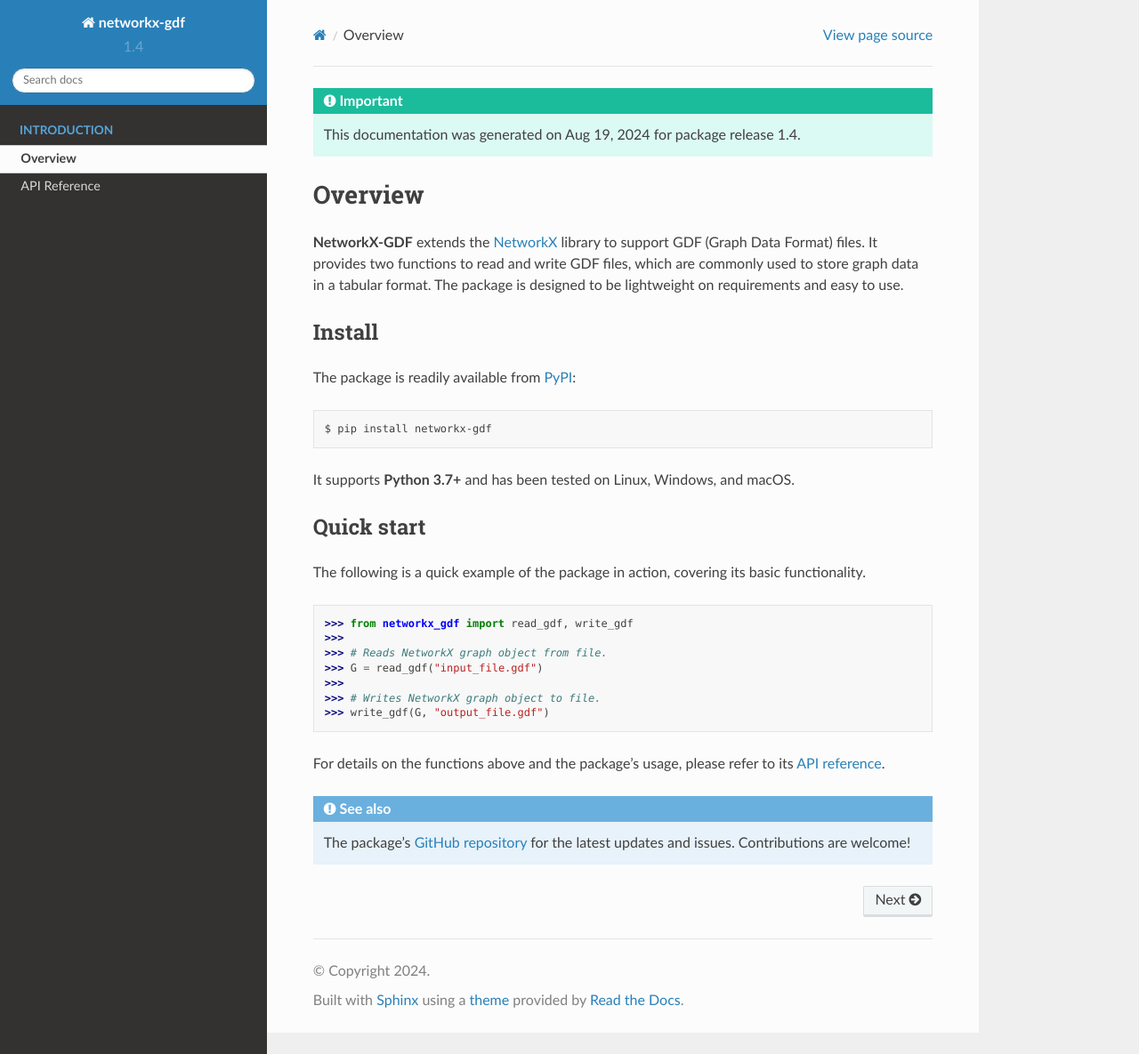
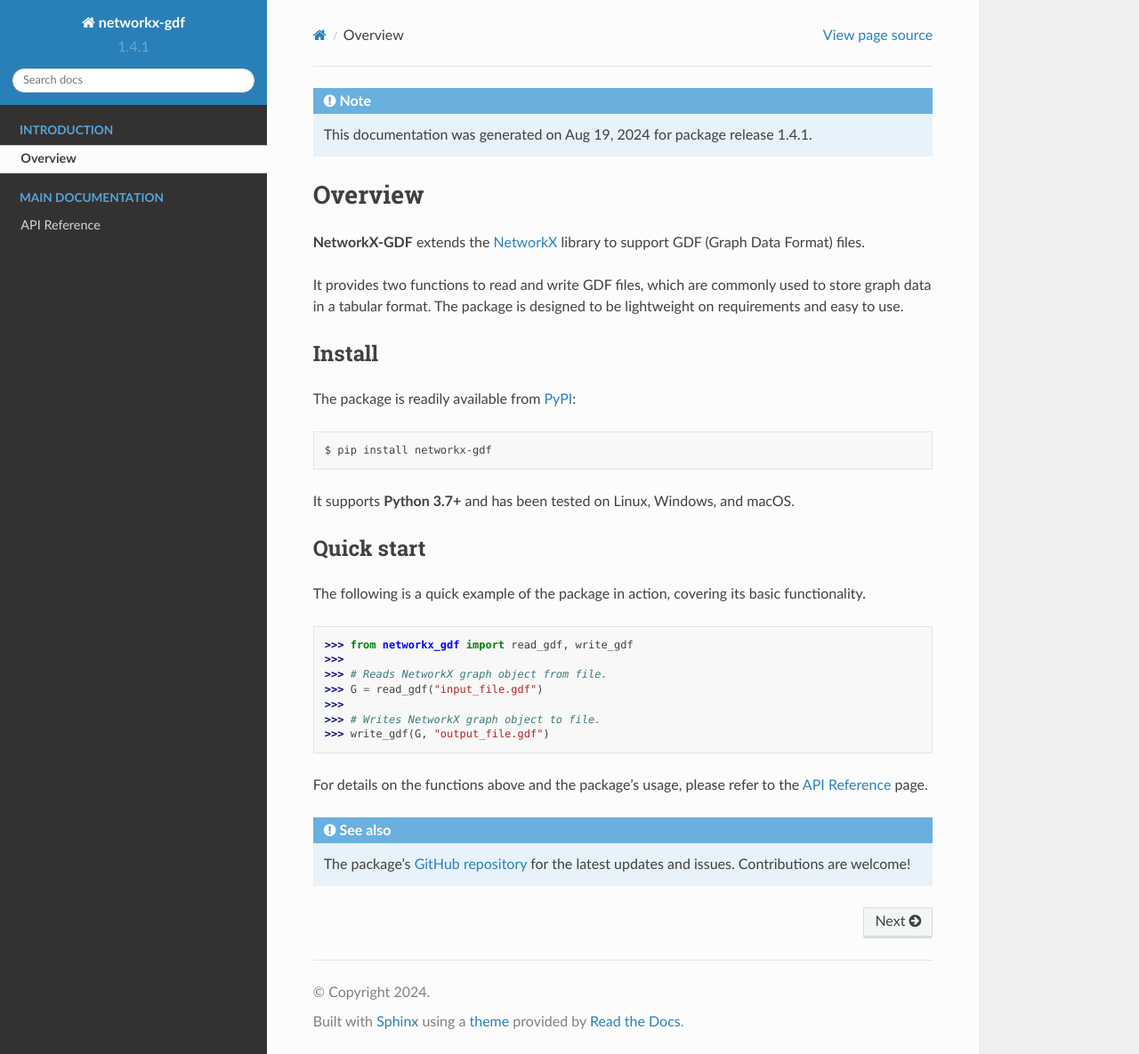
Before and after one commit to nelsonaloysio/gdf, a Sphinx documentation site: the page built from docs/source/index.rst, in a window 1280 px wide and 1185 px high. Shown: the whole window at 89% size. Built offline with Sphinx 7.4.7 and the Read the Docs theme 2.0.0, drawn with Linux system fonts in a browser that asks for light colours.

Commit message:
Minor documentation update.

```diff
--- a/__version__.py
+++ b/__version__.py
@@ -1 +1 @@
-__version__ = "1.4"
+__version__ = "1.4.1"
--- a/docs/source/conf.py
+++ b/docs/source/conf.py
@@ -23,7 +23,8 @@
     "sphinx.ext.autodoc",
     "sphinx_rtd_theme",
 ]
-templates_path = ["_templates"]
+add_module_names = False
+# templates_path = ["_templates"]
 
 # -- AutoDoc configuration ---------------------------------------------------
 # https://www.sphinx-doc.org/en/master/usage/extensions/autodoc.html
--- a/docs/source/index.rst
+++ b/docs/source/index.rst
@@ -3,9 +3,14 @@
    :caption: Introduction
 
    Overview <self>
+
+.. toctree::
+   :hidden:
+   :caption: Main documentation
+
    api
 
-.. important::
+.. note::
 
    This documentation was generated on |today| for package release |release|.
 
@@ -15,7 +20,9 @@
 ########
 
 **NetworkX-GDF** extends the `NetworkX <https://networkx.org>`__ library to support GDF (Graph Data
-Format) files. It provides two functions to read and write GDF files, which are commonly used to
+Format) files.
+
+It provides two functions to read and write GDF files, which are commonly used to
 store graph data in a tabular format. The package is designed to be lightweight on requirements and
 easy to use.
 
@@ -46,7 +53,7 @@
    >>> # Writes NetworkX graph object to file.
    >>> write_gdf(G, "output_file.gdf")
 
-For details on the functions above and the package's usage, please refer to its `API reference <api.html>`_.
+For details on the functions above and the package's usage, please refer to the `API Reference <api.html>`_ page.
 
 .. seealso::
 
```
Also changed, not shown: README.md (+7 -2 lines), docs/source/api.rst (+4 -9 lines), networkx_gdf.py (+7 -3 lines).
